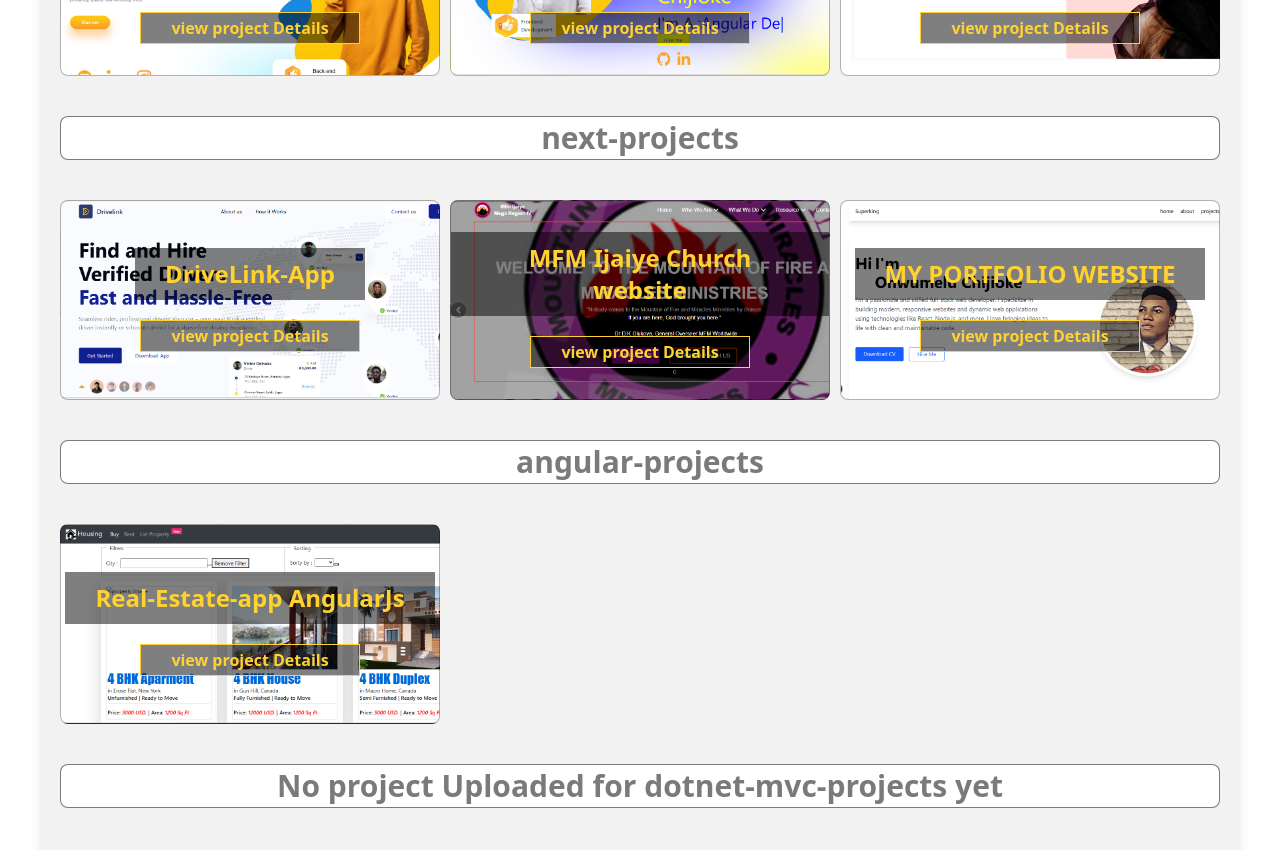
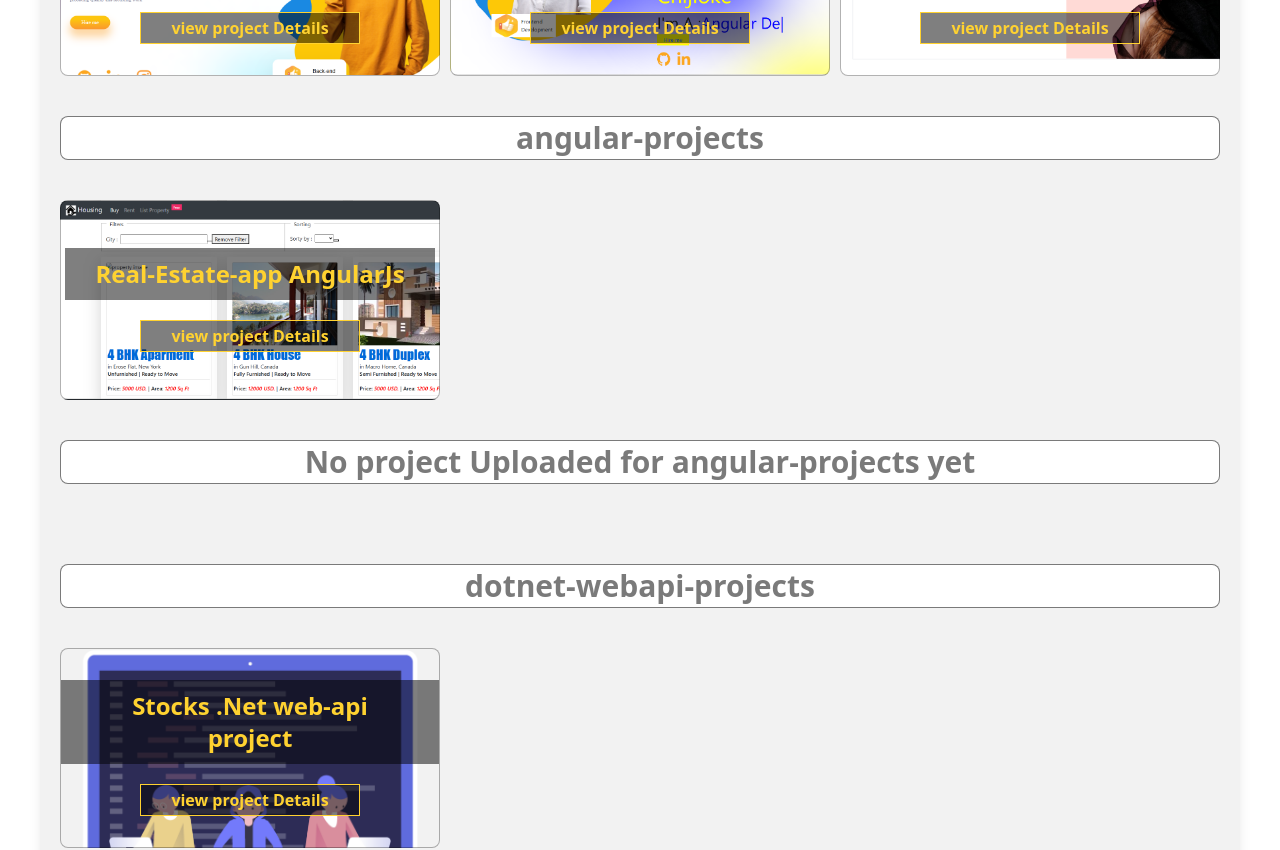
Before and after one commit to superkingsely/superkingsely-portfolio-website, a Next.js app: page /all-projects in a window 1280 px wide. Shown: the part 900-1750 px from the top of the page. Built offline with nearby package versions, Linux system fonts and the light colour scheme.

Commit message:
okay church1

```diff
--- a/src/app/all-projects/page.tsx
+++ b/src/app/all-projects/page.tsx
@@ -18,7 +18,7 @@
     //   const [filnodejs,setFilnodejs]=useState<Projectscard[]>([] as Projectscard[])
     //   const [filnext,setFilnext]=useState<Projectscard[]>([] as Projectscard[])
 
-      const arry=['/html-css-js','/react-projects','/angular-projects','/dotnet-mvc-projects','/donet-webapi-projects','/next-projects','/nodejs-projects']
+      const arry=['/html-css-js','/react-projects','/angular-projects','/dotnet-mvc-projects','/dotnet-webapi-projects','/next-projects','/nodejs-projects']
 
       const [allarryproject,setAllarryproject]=useState<Projectscard[][]>([] as Projectscard[][])
 
@@ -47,6 +47,13 @@
         // setFilmvc(filtermvc)
         // next
         const filterwebapi:Projectscard[]=allprojectscard.filter((obj:Projectscard)=>{
+
+            // if(obj.category===arry[4]) {
+            //     console.log('true here',obj.category,arry[4])
+            // }else{
+            //     console.log('not true',obj.category,arry[4])
+            // }
+
             return obj.category===arry[4]
         })
         // setFilwebapi(filterwebapi)
@@ -64,10 +71,10 @@
 
 
 
-        const allarry=[filterhtml,filterreact,filternext,filterangular,filtermvc,filterwebapi,filternodejs]
+        const allarry=[filterhtml,filterreact,filterangular,filtermvc,filterwebapi,filternext,filternodejs]
         setAllarryproject(allarry)
 
-        // console.log(allarryproject,'effect');
+        // console.log(allarryproject,'effect',filterwebapi,allarryproject);
 
       },[])
 
--- a/src/components/ProjectCardpage.tsx
+++ b/src/components/ProjectCardpage.tsx
@@ -16,7 +16,7 @@
 
 
 useEffect(()=>{
-  console.log(path,param)
+  console.log(path,param,allprojectscard,'net')
   setFilterarray(prev=>{
     return prev.filter((obj:Projectscard)=>obj.category===path)
   })
@@ -26,8 +26,8 @@
     <div>
 
       <div className='max-w-[1200px] mx-auto ' >
-        <div className="title  mt-[50px] flex justify-center text-3xl md:text-[40px] capitalize font-[700] text-[rgba(66,66,66,0.99)] bg-white shadow-lg py-[10px] ">
-          <span>my awesome {path.slice(1)} </span>
+        <div className="title   mt-[50px] flex justify-center text-3xl md:text-[40px] capitalize font-[700] text-[rgba(66,66,66,0.99)] bg-white shadow-lg py-[10px] ">
+          <span className='text-center' >my awesome {path.slice(1)} </span>
         </div>
         <div className="collection bg-[rgba(0,0,0,0.05)]  min-h-[70vh] mt-[20px] gap-[20px] grid grid-cols-1 md:grid-cols-3 p-[20px] shadow-lg ">
           {
--- a/src/features/allprojects/store.ts
+++ b/src/features/allprojects/store.ts
@@ -42,6 +42,7 @@
 import myreactport2 from '../../../public/projects hero sec img/myreactport-2.png'
 import realestateangular from '../../../public/projects hero sec img/spa-angular-app.png'
 import reactMernEcom from '../../../public/projects hero sec img/react-mern-ecom.png'
+import stockwebapinet from '../../../public/projects hero sec img/stocks-net-web-api.png'
 
 
 
@@ -118,6 +119,12 @@
       category: "/react-projects",
       title: "React-MERN-stack E-commerce App",
       img:reactMernEcom
+    },
+    {
+      id: 13,
+      category: "/dotnet-webapi-projects",
+      title: "Stocks .Net web-api project",
+      img:stockwebapinet
     },
     // {
     //   id: 2,
@@ -240,9 +247,18 @@
       title: "React-MERN-stack E-commerce App",
       img: reactMernEcom,
       des: "okaysfjioajsfviafjisjfjfkjvklfl Lorem ipsum dolor sit amet consectetur adipisicing elit. Rem eveniet iure nisi quos tempora delectus molestiae unde ex distinctio, error quam magnam fuga est quas eius ab veniam tempore expedi  Lorem ipsum dolor sit amet consectetur adipisicing elit. Rem eveniet iure nisi quos tempora delectus molestiae unde ex distinctio, error quam magnam fuga est quas eius ab veniam tempore expedita? ",
-      src: "https://github.com/superkingsely/mypersonal-portfolio-react",
-      live: "https://housing-spa.firebaseapp.com/",
+      src: "https://github.com/superkingsely/MERN-stack",
+      live: "h",
       category: "react-projects",
+    },
+    {
+      id: 13,
+      title: "Stocks .Net web-api project",
+      img: stockwebapinet,
+      des: "okaysfjioajsfviafjisjfjfkjvklfl Lorem ipsum dolor sit amet consectetur adipisicing elit. Rem eveniet iure nisi quos tempora delectus molestiae unde ex distinctio, error quam magnam fuga est quas eius ab veniam tempore expedi  Lorem ipsum dolor sit amet consectetur adipisicing elit. Rem eveniet iure nisi quos tempora delectus molestiae unde ex distinctio, error quam magnam fuga est quas eius ab veniam tempore expedita? ",
+      src: "https://github.com/superkingsely/stocks-web-api/tree/master",
+      live: "h",
+      category: "dotnet-webapi-projects",
     },
     //https://new-website-drivelink.vercel.app/
     //https://github.com/superkingsely/html-css-portfolio-website
```
Also changed, not shown: public/projects hero sec img/stocks-net-web-api.png (added).
